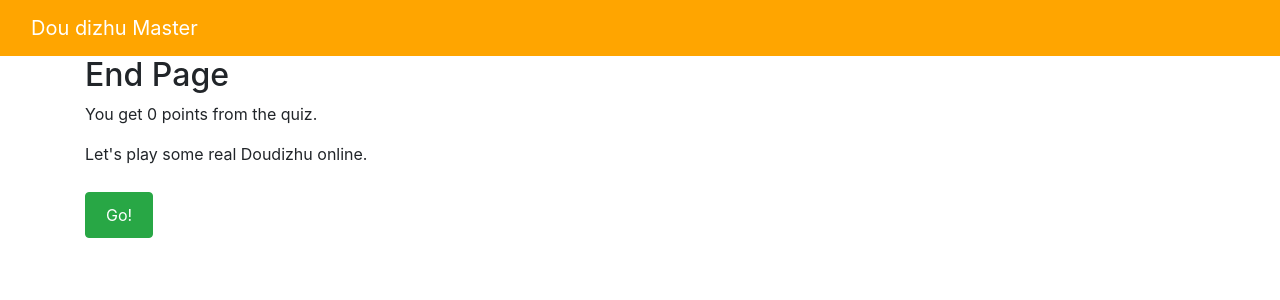
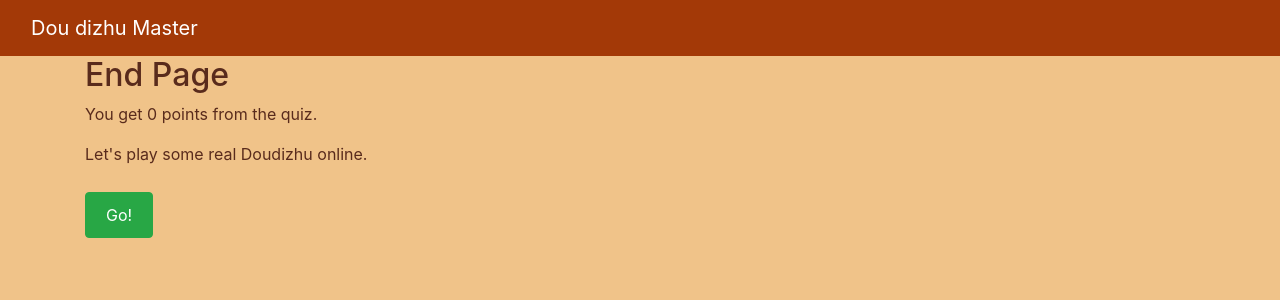
Before and after one commit to fzhu12/Dou-Dizhu, a Flask app: page /end in a window 1280 px wide. Shown: the top 300 px of the page. Run offline with Flask 3, Linux system fonts and the light colour scheme; some libraries are stand-ins or nearby versions.

Commit message:
add color design

```diff
--- a/static/css/main.css
+++ b/static/css/main.css
@@ -1,6 +1,11 @@
+body {
+    color: #592b1c;         /* Sets the text color */
+    background-color: #f0c389;  /* Sets the background color */
+}
+
 /* CSS style for navbar*/
 .navbar-custom {
-    background-color: orange;
+    background-color: #a33907;
 }
 
 .navbar-dark .navbar-brand {
```
Also changed, not shown: 1 other file.
